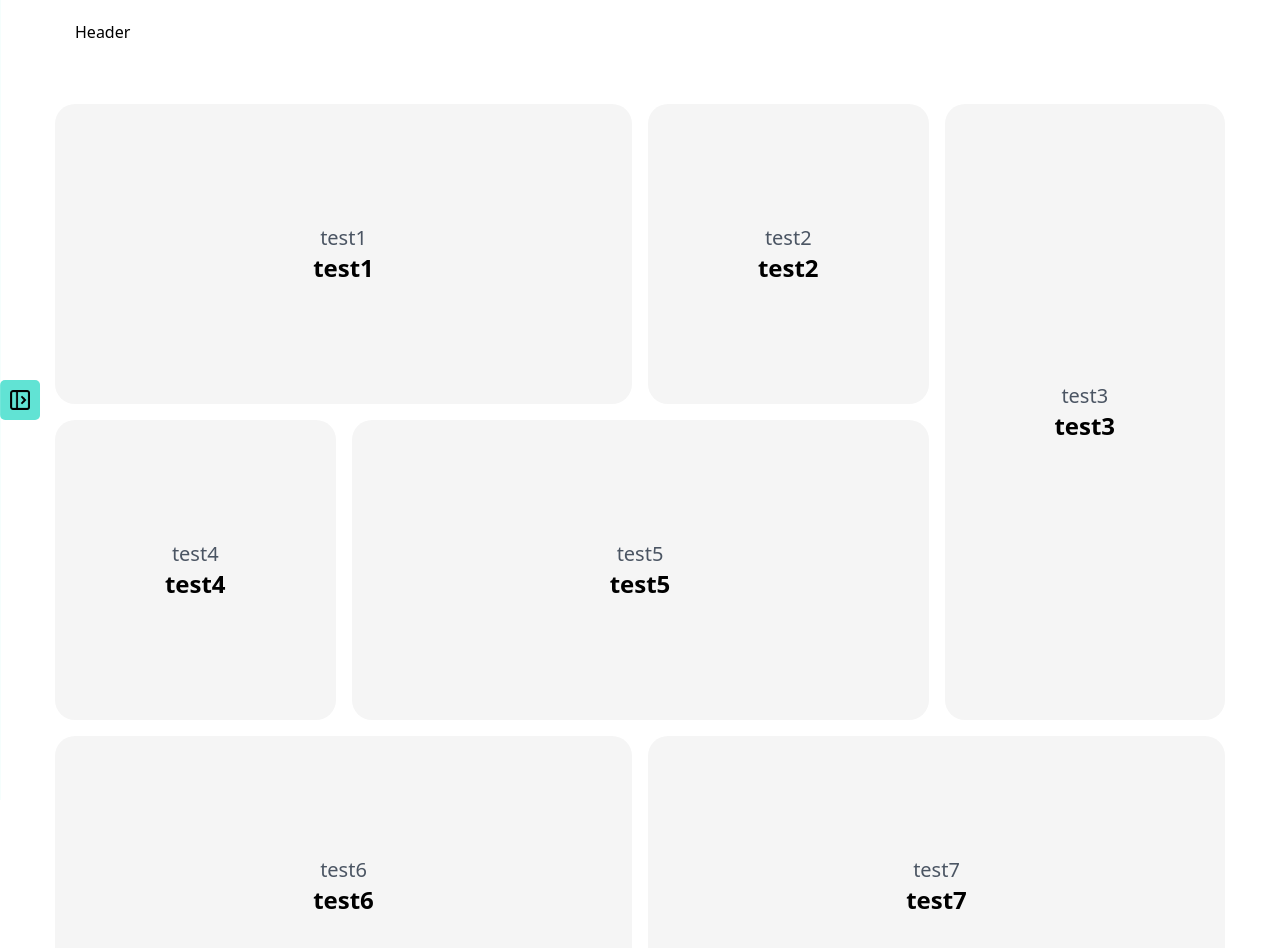
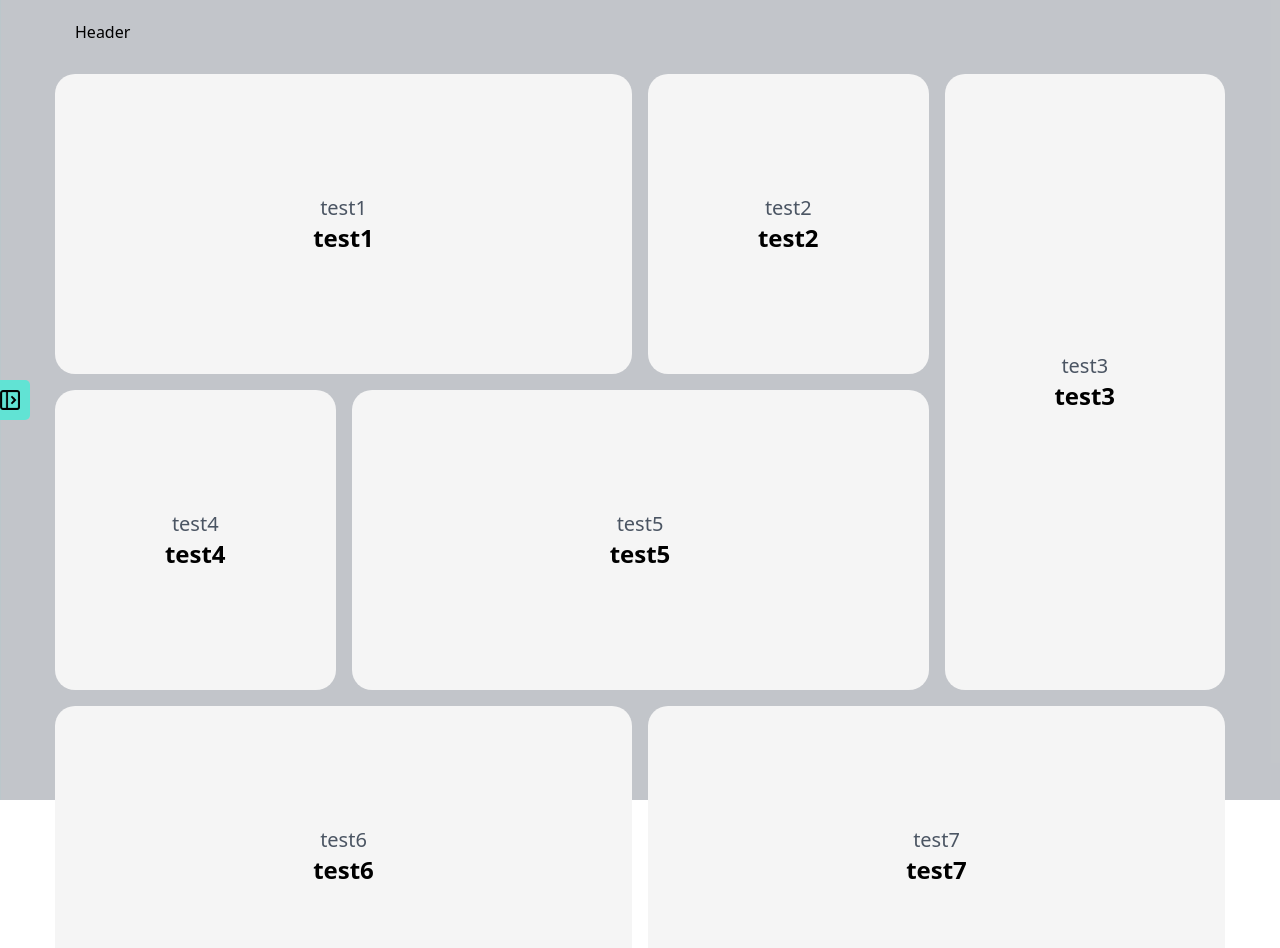
Before and after one commit to Alex-byte256/eDucation, a React (Create React App) app: page /gridLayout in a window 1280 px wide. Shown: the top 948 px of the page. Built offline with nearby package versions, Linux system fonts and the light colour scheme.

Commit message:
learn about dark mode

```diff
--- a/src/App.tsx
+++ b/src/App.tsx
@@ -1,4 +1,4 @@
-import React from 'react';
+import React, {useState} from 'react';
 import './App.css';
 import './output.css';
 import {Header} from "./Components/Header/Header";
@@ -6,13 +6,18 @@ import {Outlet} from "react-router";
 import {Sidebar} from "./Components/Sidebar/Sidebar";
 
 function App() {
+    const [isDarkMode,setIsDarkMode] = useState<Boolean>(false)
 
   return (
-    <>
+    <div className={`
+    ${isDarkMode && 'dark'}
+    h-[100vh]
+    bg-gray-700 bg-opacity-30
+    dark:bg-black dark:bg-opacity-55`}>
      <Header/>
-      <Sidebar/>
+      <Sidebar isDark={isDarkMode} setIsDark={setIsDarkMode}/>
      <Outlet/>
-    </>
+    </div>
   );
 }
 
--- a/src/Components/Sidebar/Sidebar.module.css
+++ b/src/Components/Sidebar/Sidebar.module.css
@@ -21,7 +21,7 @@
 .arrowIcon{
     position: absolute;
     top: 50%;
-    right: -40px;
+    right: -30px;
     transform: translateY(-50%);
 
     background-color: rgb(97, 227, 212);
@@ -61,3 +61,28 @@
 .active{
     color: #ffffff;
 }
+
+.switchBtn{
+    position: absolute;
+    bottom: 10px;
+    right: 10px;
+
+    padding: 10px 25px;
+    background-color: #282c34;
+    border-radius: 20px;
+
+    color: #f1f1f1;
+    font-weight: 700;
+
+    transition: all ease-in-out 1s;
+}
+
+.switchBtn:hover{
+    background-color: #101215;
+}
+
+
+
+.switchBtn:active{
+    background-color: #050404;
+}
--- a/src/Components/Sidebar/Sidebar.tsx
+++ b/src/Components/Sidebar/Sidebar.tsx
@@ -1,9 +1,17 @@
 import css from "./Sidebar.module.css"
 import sideBarArrow from '../../icons/sideBarArrow.png'
 import {NavLink} from "react-router-dom";
-export const Sidebar = () =>{
+
+type Props ={
+    isDark:Boolean;
+    setIsDark:any;
+}
+export const Sidebar: React.FC<Props> = ({isDark,setIsDark}) =>{
     return(
         <div className={css.sideBarWrap}>
+            <div>
+                <button className={css.switchBtn} onClick={()=>setIsDark(!isDark)}>{isDark ? "light" : "dark"}</button>
+            </div>
             <ul className={css.list}>
                 <li className={css.item} >
                     <NavLink className={({ isActive }) => isActive ? `${css.active}` : ''} to={"/"}>Home</NavLink></li>
--- a/src/Components/Wigets/GridLayout/ui/GridLayoutSection.tsx
+++ b/src/Components/Wigets/GridLayout/ui/GridLayoutSection.tsx
@@ -10,13 +10,13 @@ export const GridLayoutSection: React.FC = () =>{
     } = useGridContent();
 
     return (
-        <div className="grid md:grid-cols-4 auto-rows-[300px] gap-4 my-10" >
+        <div className="grid md:grid-cols-4 auto-rows-[300px] gap-4 mt-[10px]" >
             {gridContent.map((item,i)=>{
                return <div key={item.id}
                className={`${boxStyle} ${i === 0 || i === 4 || i === 5 || i === 6 ? 'md:col-span-2' : ''}
                ${i === 2 ? 'md:row-span-2' : ''} `}
                >
-                    <h2 className="text-xl text-gray-600">{item.title}</h2>
+                    <h2 className="dark:text-blue-400 text-xl text-gray-600">{item.title}</h2>
                    <p className="font-bold text-2xl">{item.describe}</p>
                </div>
             })}
--- a/src/output.css
+++ b/src/output.css
@@ -615,10 +615,6 @@ video {
   top: 10px;
 }
 
-.col-span-2 {
-  grid-column: span 2 / span 2;
-}
-
 .mx-auto {
   margin-left: auto;
   margin-right: auto;
@@ -627,6 +623,10 @@ video {
 .my-10 {
   margin-top: 2.5rem;
   margin-bottom: 2.5rem;
+}
+
+.mt-\[10px\] {
+  margin-top: 10px;
 }
 
 .flex {
@@ -639,6 +639,14 @@ video {
 
 .h-3 {
   height: 0.75rem;
+}
+
+.h-full {
+  height: 100%;
+}
+
+.h-\[100vh\] {
+  height: 100vh;
 }
 
 .min-h-\[200px\] {
@@ -672,10 +680,6 @@ video {
 
 .auto-rows-\[300px\] {
   grid-auto-rows: 300px;
-}
-
-.grid-cols-3 {
-  grid-template-columns: repeat(3, minmax(0, 1fr));
 }
 
 .flex-col {
@@ -718,10 +722,6 @@ video {
   border-radius: 9999px;
 }
 
-.rounded-xl {
-  border-radius: 0.75rem;
-}
-
 .border-2 {
   border-width: 2px;
 }
@@ -736,14 +736,14 @@ video {
   background-color: rgb(55 65 81 / var(--tw-bg-opacity));
 }
 
+.bg-neutral-100 {
+  --tw-bg-opacity: 1;
+  background-color: rgb(245 245 245 / var(--tw-bg-opacity));
+}
+
 .bg-white {
   --tw-bg-opacity: 1;
   background-color: rgb(255 255 255 / var(--tw-bg-opacity));
-}
-
-.bg-neutral-100 {
-  --tw-bg-opacity: 1;
-  background-color: rgb(245 245 245 / var(--tw-bg-opacity));
 }
 
 .bg-opacity-30 {
@@ -770,14 +770,14 @@ video {
   padding: 20px;
 }
 
+.text-2xl {
+  font-size: 1.5rem;
+  line-height: 2rem;
+}
+
 .text-xl {
   font-size: 1.25rem;
   line-height: 1.75rem;
-}
-
-.text-2xl {
-  font-size: 1.5rem;
-  line-height: 2rem;
 }
 
 .font-bold {
@@ -866,11 +866,21 @@ video {
     grid-row: span 2 / span 2;
   }
 
-  .md\:grid-cols-3 {
-    grid-template-columns: repeat(3, minmax(0, 1fr));
-  }
-
   .md\:grid-cols-4 {
     grid-template-columns: repeat(4, minmax(0, 1fr));
   }
 }
+
+.dark\:bg-black:where(.dark, .dark *) {
+  --tw-bg-opacity: 1;
+  background-color: rgb(0 0 0 / var(--tw-bg-opacity));
+}
+
+.dark\:bg-opacity-55:where(.dark, .dark *) {
+  --tw-bg-opacity: 0.55;
+}
+
+.dark\:text-blue-400:where(.dark, .dark *) {
+  --tw-text-opacity: 1;
+  color: rgb(96 165 250 / var(--tw-text-opacity));
+}
--- a/tailwind.config.js
+++ b/tailwind.config.js
@@ -5,4 +5,5 @@ module.exports = {
     extend: {},
   },
   plugins: [],
+  darkMode: "selector",
 }
```
